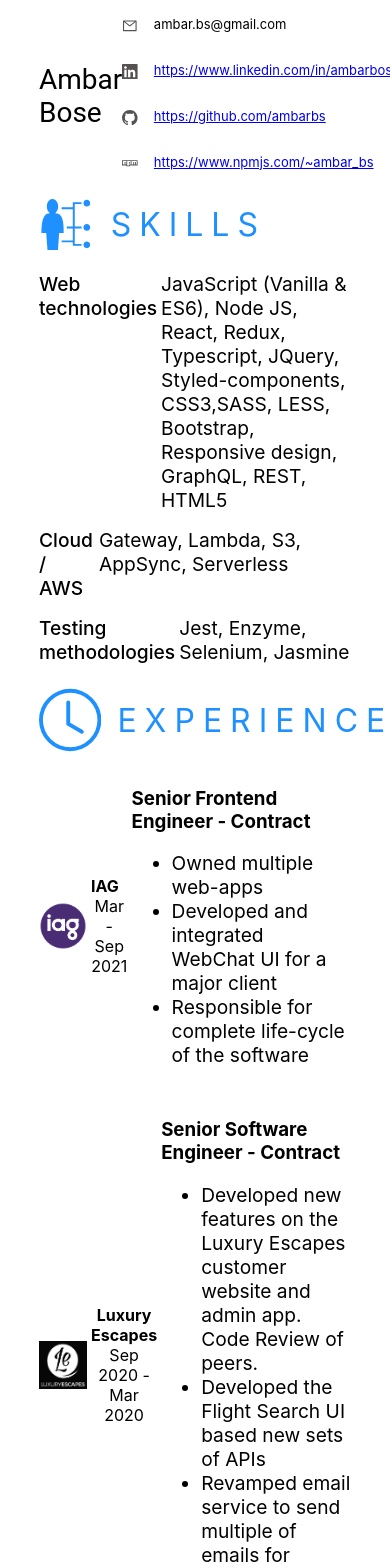
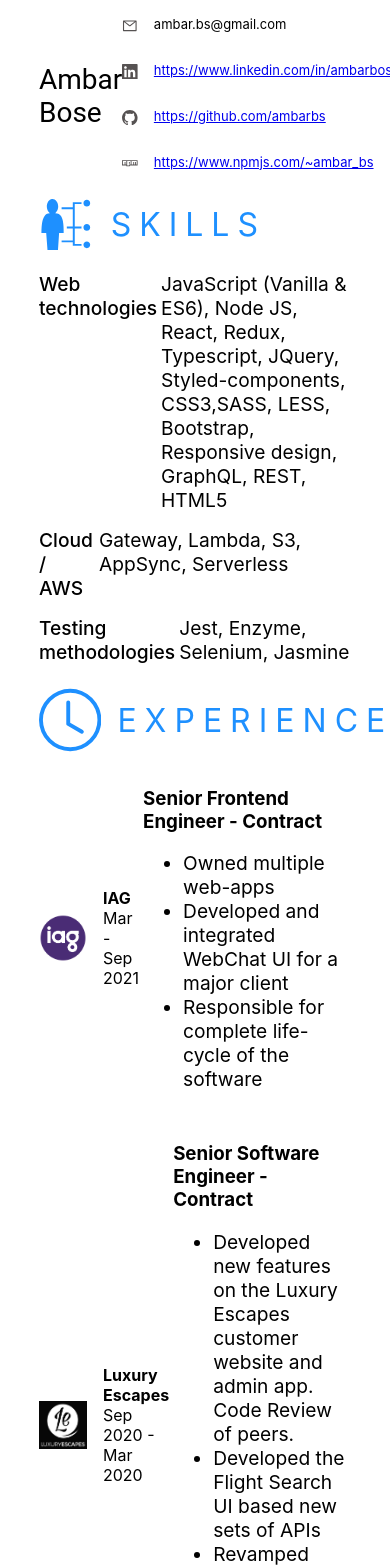
Before and after one commit to ambarbs/my-resume, a React (Create React App) app: page / in a window 390 px wide. Shown: the top 1568 px of the page. Built offline with nearby package versions, Linux system fonts and the light colour scheme.

Commit message:
further enhancement of responsiveness

```diff
--- a/src/components/constants.js
+++ b/src/components/constants.js
@@ -140,7 +140,7 @@ export const sections = [
                 workTitle: 'Senior Software Engineer',
                 yearsWorked: 'Jul 2008 - Sep 2010',
                 subSectionTexts: [
-                'Extensively involved with SAP’s project, Heineken, Netherlands and had to travel a couple of times to the client’s side in Amsterdam.',
+                'Extensively involved with SAP’s project, Heineken, Netherlands and had to travel a couple of times to the client’s site in Amsterdam.',
                 'Primary responsibilities were - coding, code review, requirement gathering']
             },
         ]
--- a/src/components/header/Header.styles.js
+++ b/src/components/header/Header.styles.js
@@ -24,6 +24,6 @@ export const NameWrapper = styled.div`
     font-size: 1.75em;
   }
   @media only screen and (max-width: 360px) {
-    font-size: 2.5em;
+    font-size: 2.8em;
   }
 `
--- a/src/components/section/experienceSection/ExperienceSection.Styles.js
+++ b/src/components/section/experienceSection/ExperienceSection.Styles.js
@@ -1,10 +1,21 @@
 import styled from "styled-components";
 import {SubSectionWrapper} from "../subSection/SubSection.Styles";
 
-export const LeftWrapper = styled.div`
-  display: flex;
-  justify-content: center;
-  align-items: center;
+export const Strong = styled.strong`
+  @media only screen and (max-width: 360px) {
+    font-size: small;
+  }
+`
+export const Label = styled.label`
+  @media only screen and (max-width: 360px) {
+    font-size: 0.8rem;
+  }
+`
+export const H3 = styled.h3`
+  @media only screen and (max-width: 360px) {
+    font-size: 0.9rem;
+    padding-left: 1rem;
+  }
 `
 
 export const LeftInnerWrapper = styled.div`
@@ -12,13 +23,37 @@ export const LeftInnerWrapper = styled.div`
   flex-direction: column;
   justify-content: center;
   align-items: flex-start;
-  text-align: center;
-  //padding-left: 0.5rem;
+  text-align: left;
+  @media only screen and (max-width: 360px) {
+    & ${Strong} {
+      padding-bottom: 1rem;
+    }
+  }
+`
+
+
+export const LeftOuterWrapper = styled.div`
+  display: flex;
+  justify-content: flex-start;
+  align-items: center;
+
+  & ${LeftInnerWrapper} {
+    padding-left: 1rem;
+  }
+
+  @media only screen and (max-width: 360px) {
+    flex-direction: column;
+    align-items: flex-start;
+    word-break: break-word;
+    & ${LeftInnerWrapper} {
+      padding-left: unset;
+      padding-top: 1rem;
+    }
+  }
 `
 
 export const ExperienceSectionWrapper = styled(SubSectionWrapper)`
   column-gap: 0.25rem;
-  grid-template-columns:  0.5fr 1.5fr 9fr;
 `
 
 export const ImageContainer = styled.div`
@@ -29,21 +64,7 @@ export const ImageContainer = styled.div`
   align-items: center;
   @media only screen and (max-width: 360px) {
     width: 2.5rem;
+    height: unset;
+    padding-top: 1rem;
   }
 `
-
-export const Strong = styled.strong`
-  @media only screen and (max-width: 360px) {
-    font-size: medium;
-  }
-`
-export const Label = styled.label`
-  @media only screen and (max-width: 360px) {
-    font-size: 0.9rem;
-  }
-`
-export const H3 = styled.h3`
-  @media only screen and (max-width: 360px) {
-    font-size: 0.9rem;
-  }
-`
--- a/src/components/section/experienceSection/ExperienceSection.js
+++ b/src/components/section/experienceSection/ExperienceSection.js
@@ -7,8 +7,7 @@ import {
 import {
     ExperienceSectionWrapper, H3,
     ImageContainer, Label,
-    LeftInnerWrapper,
-    LeftWrapper,
+    LeftInnerWrapper, LeftOuterWrapper,
     Strong
 } from "./ExperienceSection.Styles";
 import styled from "styled-components";
@@ -19,6 +18,7 @@ const BulletList = styled.ul`
 
 const ExperienceSection = ({subSectionTitle, subSectionIcon, yearsWorked, workTitle, subSectionTexts}) => {
     return <ExperienceSectionWrapper>
+        <LeftOuterWrapper>
             <ImageContainer>
                 <ImageWrapper src={subSectionIcon} alt='work logo'/>
             </ImageContainer>
@@ -26,6 +26,7 @@ const ExperienceSection = ({subSectionTitle, subSectionIcon, yearsWorked, workTi
                 <Strong>{subSectionTitle}</Strong>
                 <Label>{yearsWorked}</Label>
             </LeftInnerWrapper>
+        </LeftOuterWrapper>
         <div>
             <H3>{workTitle}</H3>
             <BulletList>{subSectionTexts.map(subSectionText =>
```
Lines whose indentation alone changed are shown as unchanged.
